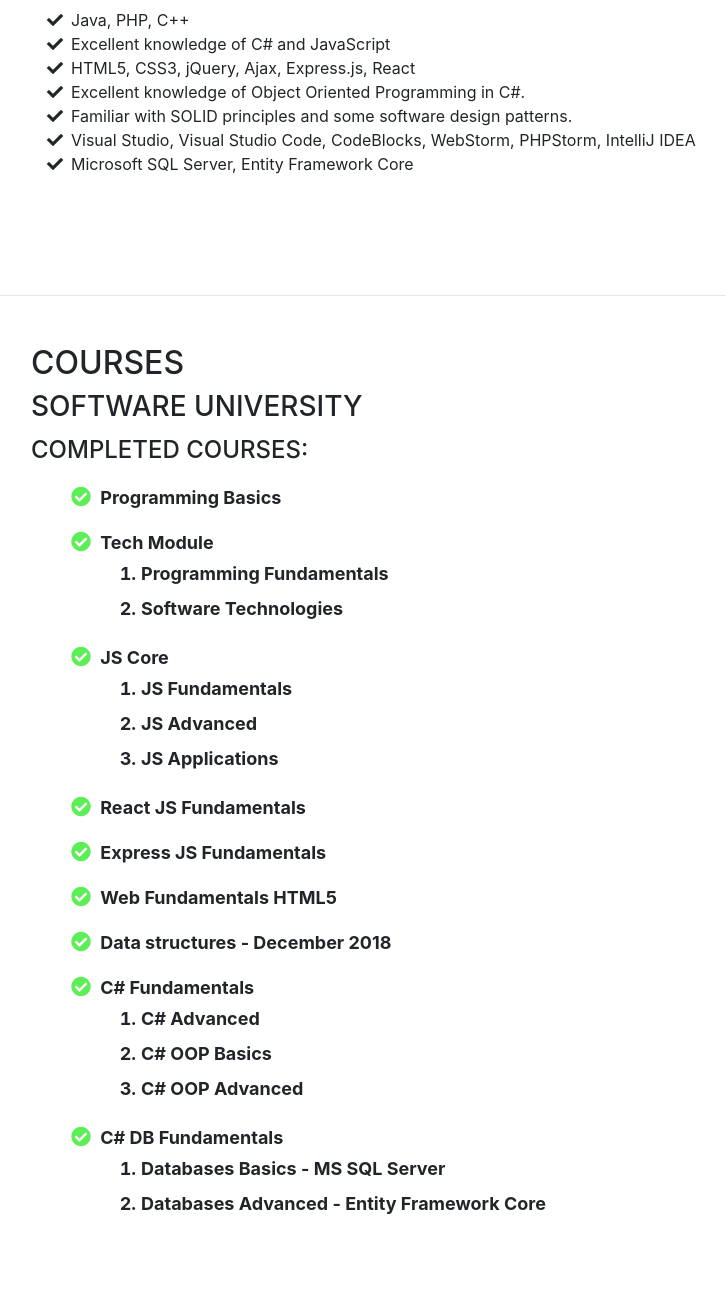
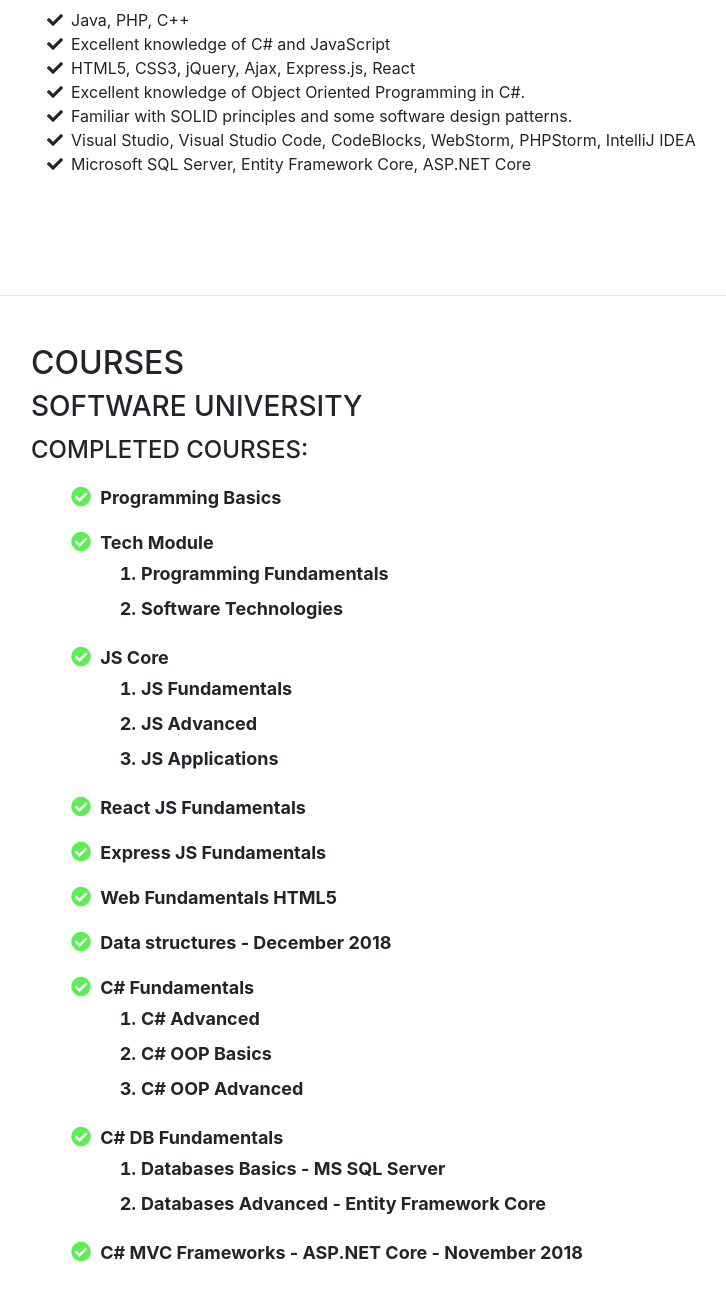
Before and after one commit to NaskoVasilev/CV, a website with bundled scripts: page index.html in a window 1280 px wide. Shown: the part 2108-3408 px from the top of the page, without its empty margins (289-1015 px from the left). Built offline with nearby package versions, Linux system fonts and the light colour scheme; a web font is replaced by a local one.

Commit message:
Add new course and skill

```diff
--- a/index.html
+++ b/index.html
@@ -225,7 +225,7 @@
                     </li>
                      <li>
                         <i class="fa-li fa fa-check"></i>
-                        Microsoft SQL Server, Entity Framework Core
+                        Microsoft SQL Server, Entity Framework Core, ASP.NET Core
                     </li>
                 </ul>
             </div>
@@ -311,6 +311,10 @@
                             <li>Databases Advanced - Entity Framework Core</li>
                         </ol>
                     </li>
+                     <li class="mb-2 module">
+                        <i class="far fa-check-circle"></i>
+                        C# MVC Frameworks - ASP.NET Core - November 2018
+                    </li>
                 </ul>
             </div>
         </section>
```
